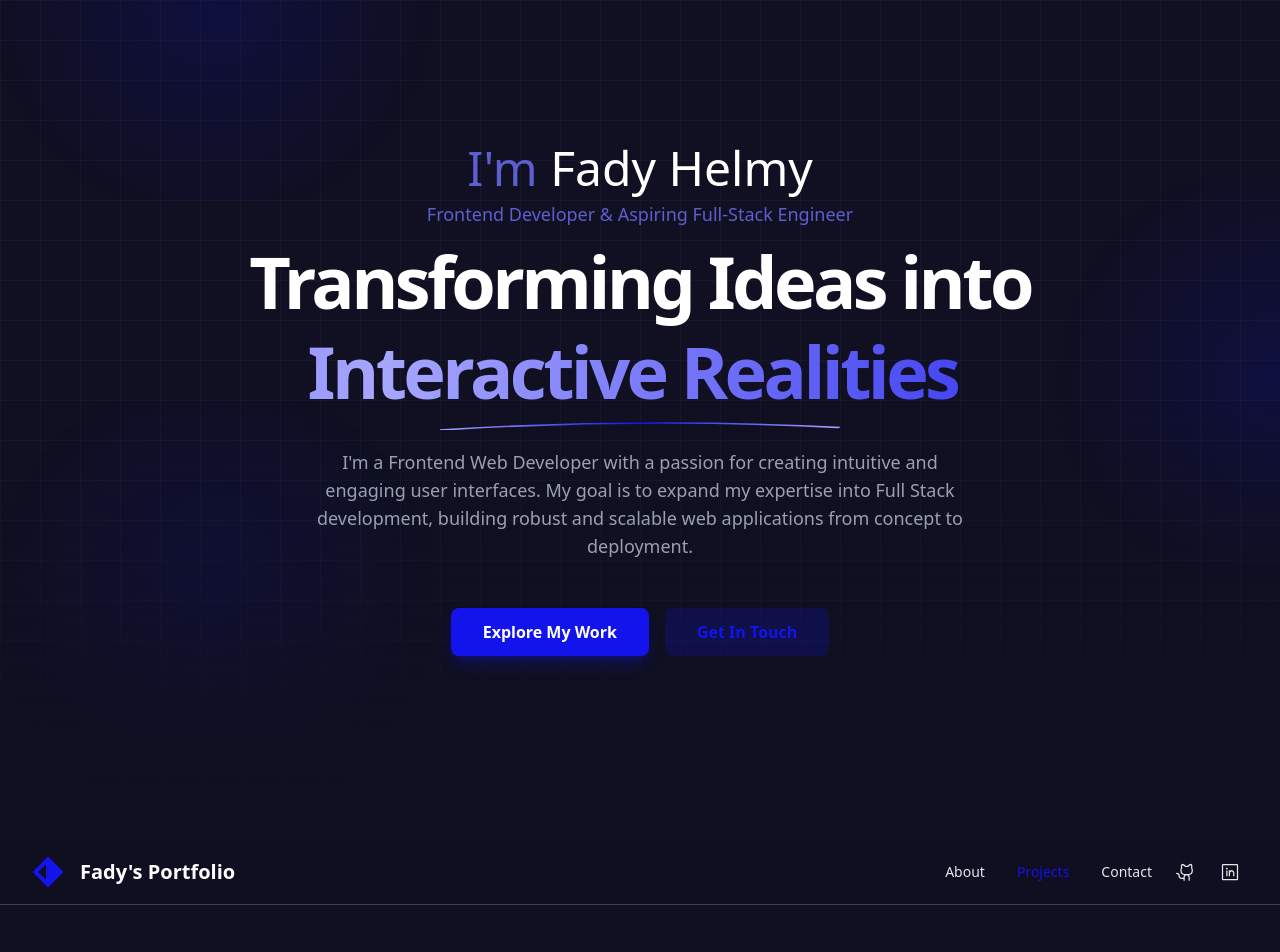
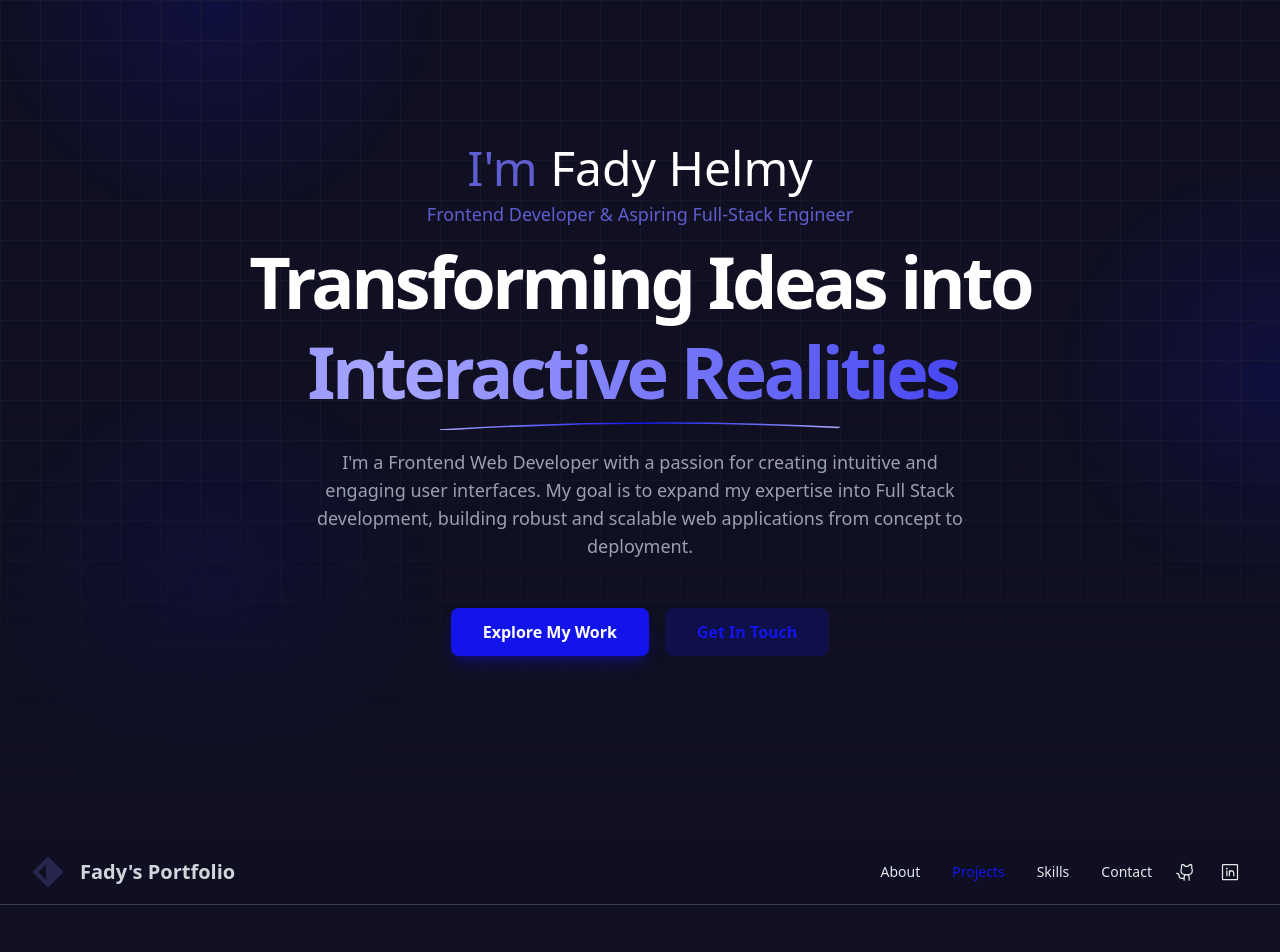
Before and after one commit to FadyHe/FadyHe, a React (Vite) app: page / in a window 1280 px wide. Shown: the top 952 px of the page. Built offline with nearby package versions, Linux system fonts and the light colour scheme.

Commit message:
Header tweaks

```diff
--- a/src/Components/Header.jsx
+++ b/src/Components/Header.jsx
@@ -31,16 +31,18 @@ function Header() {
         <div className="container mx-auto px-4 sm:px-6 lg:px-8">
           <div className="flex items-center justify-between h-16">
             <div className="flex items-center gap-4">
-              <div className="w-8 h-8 text-primary">
+              <div className="w-8 h-8 text-[#26264e]">
                 <Logo />
               </div>
-              <a href="#hero"><h2 className="text-xl font-bold text-gray-900 dark:text-white">Fady's Portfolio</h2></a>
+              <a href="#hero" className="text-xl font-bold text-gray-300 "><h2>Fady's Portfolio</h2></a>
             </div>
             <div className="flex items-center gap-4">
               <nav className="hidden md:flex items-center gap-8">
                 <a className="text-sm font-medium hover:text-primary transition-colors" href="#about">About</a>
                 <a className="text-sm font-medium text-primary" href="#projects">Projects</a>
+                <a className="text-sm font-medium hover:text-primary transition-colors" href="#skills">Skills</a>
                 <a className="text-sm font-medium hover:text-primary transition-colors" href="#contact">Contact</a>
+
               </nav>
 
 
@@ -66,6 +68,7 @@ function Header() {
                   <li><a onClick={handleLinkClick} className="text-sm font-medium hover:text-primary transition-colors" href="#about">About</a></li>
                   <li><a onClick={handleLinkClick} className="text-sm font-medium text-primary" href="#projects">Projects</a></li>
                   <li><a onClick={handleLinkClick} className="text-sm font-medium hover:text-primary transition-colors" href="#contact">Contact</a></li>
+                  <li><a onClick={handleLinkClick} className="text-sm font-medium hover:text-primary transition-colors" href="#skills">Skills</a></li>
                 </ul>
               )}
             </nav>
```
